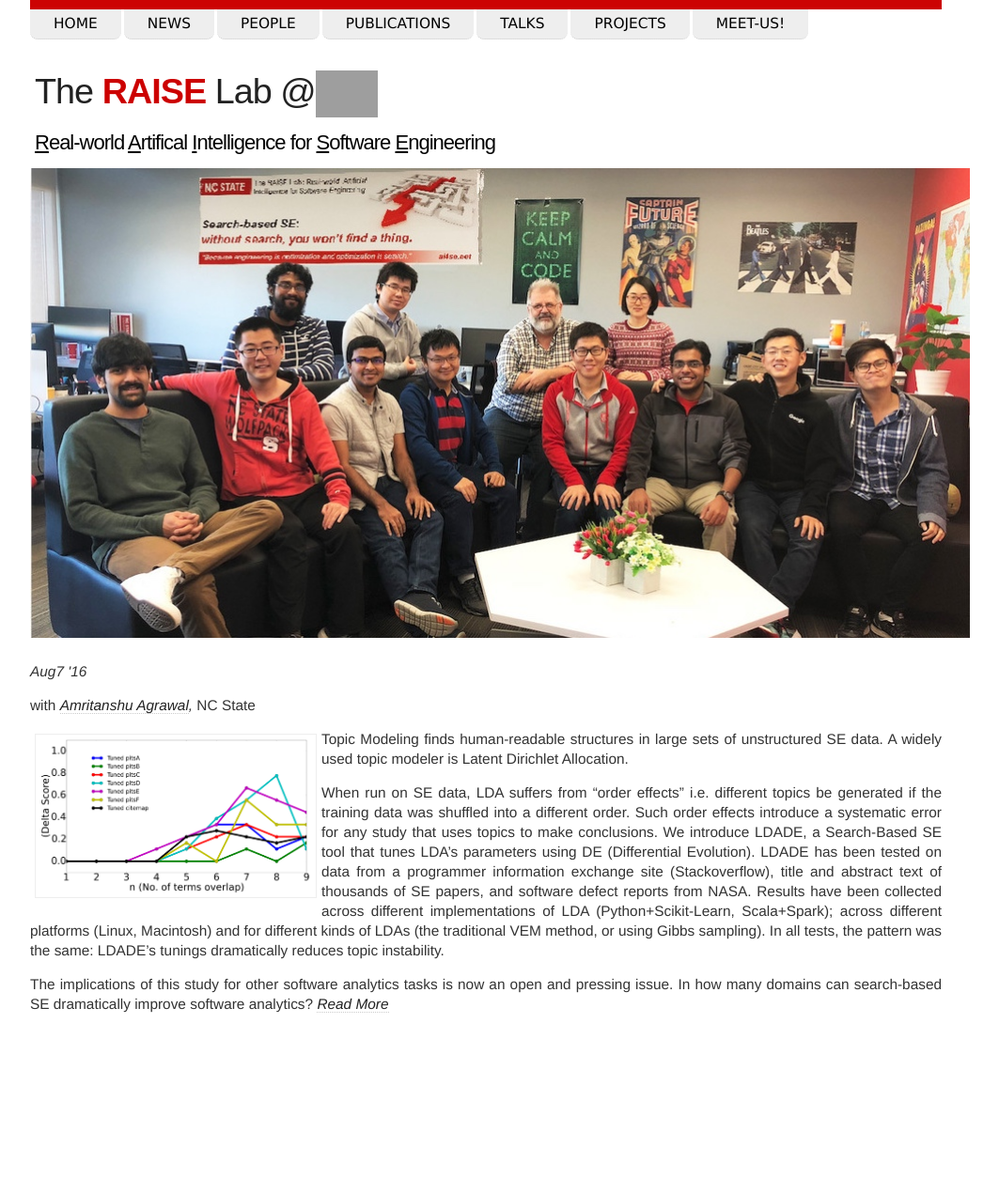
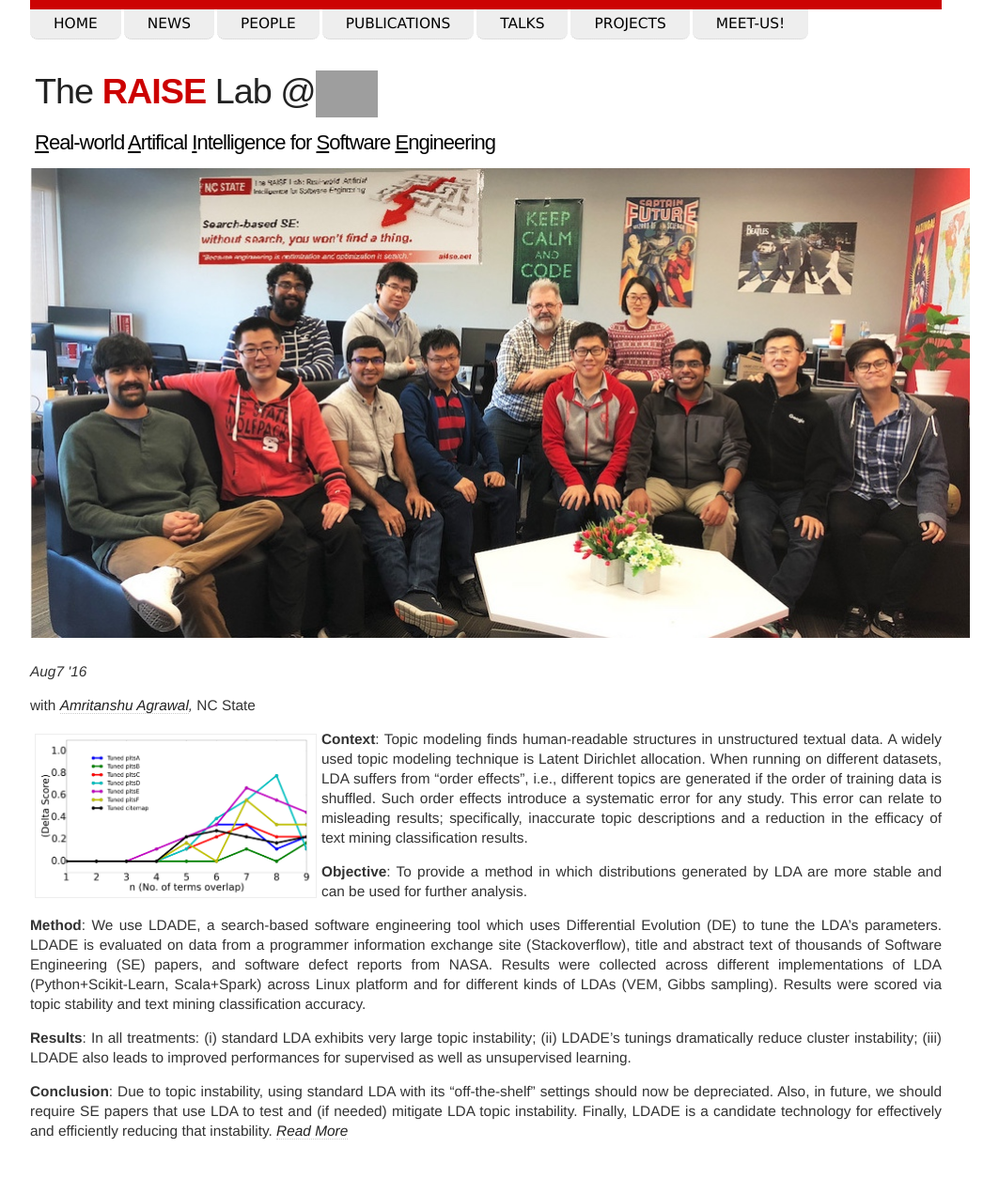
Before and after one commit to ai-se/ai-se.github.io, a Jekyll site: the page built from projects/_posts/2016-08-07-LDADE.md, in a window 1280 px wide. Shown: the whole page at 94% size, without its empty margins (128-1191 px from the left). Built offline with Jekyll 4.4.1, drawn with Linux system fonts in a browser that asks for light colours; before the commit the page ends 1136 px from its top, so only the background shows below that; grey boxes are pictures that could not be loaded.

Commit message:
Update 2016-08-07-LDADE.md

```diff
--- a/projects/_posts/2016-08-07-LDADE.md
+++ b/projects/_posts/2016-08-07-LDADE.md
@@ -10,13 +10,22 @@ with _[Amritanshu Agrawal](/people/2014/05/17/Amritanshu-Agrawal/),_ NC State
 <img align="left" width="300"
  src="/img/tuned_delta_vem.png">
 
-Topic Modeling finds human-readable structures in large sets of unstructured SE data. A widely used topic modeler is Latent Dirichlet Allocation.
+**Context**: Topic modeling finds human-readable structures in unstructured textual data. A widely used topic modeling technique
+is Latent Dirichlet allocation. When running on different datasets, LDA suffers from “order effects”, i.e., different topics are
+generated if the order of training data is shuffled. Such order effects introduce a systematic error for any study. This error can relate
+to misleading results; specifically, inaccurate topic descriptions and a reduction in the efficacy of text mining classification results.
 
-When run on SE data, LDA suffers from “order effects” i.e. different topics be generated if the training data was shuffled into a different order. Such order effects introduce a systematic
-error for any study that uses topics to make conclusions. We introduce LDADE, a Search-Based SE tool that tunes LDA’s parameters using DE (Differential Evolution).
-LDADE has been tested on data from a programmer information exchange site (Stackoverflow), title and abstract text of thousands of SE papers, and software defect reports from
-NASA. Results have been collected across different implementations of LDA (Python+Scikit-Learn, Scala+Spark); across different platforms (Linux, Macintosh) and for different kinds of LDAs
-(the traditional VEM method, or using Gibbs sampling). In all tests, the pattern was the same: LDADE’s tunings dramatically
-reduces topic instability.
+**Objective**: To provide a method in which distributions generated by LDA are more stable and can be used for further analysis.
 
-The implications of this study for other software analytics tasks is now an open and pressing issue. In how many domains can search-based SE dramatically improve software analytics? _[Read More](http://arxiv.org/abs/1608.08176)_
+**Method**: We use LDADE, a search-based software engineering tool which uses Differential Evolution (DE) to tune the LDA’s
+parameters. LDADE is evaluated on data from a programmer information exchange site (Stackoverflow), title and abstract text of
+thousands of Software Engineering (SE) papers, and software defect reports from NASA. Results were collected across different
+implementations of LDA (Python+Scikit-Learn, Scala+Spark) across Linux platform and for different kinds of LDAs (VEM, Gibbs
+sampling). Results were scored via topic stability and text mining classification accuracy.
+
+**Results**: In all treatments: (i) standard LDA exhibits very large topic instability; (ii) LDADE’s tunings dramatically reduce cluster
+instability; (iii) LDADE also leads to improved performances for supervised as well as unsupervised learning.
+
+**Conclusion**: Due to topic instability, using standard LDA with its “off-the-shelf” settings should now be depreciated. Also, in
+future, we should require SE papers that use LDA to test and (if needed) mitigate LDA topic instability. Finally, LDADE is a
+candidate technology for effectively and efficiently reducing that instability. _[Read More](http://arxiv.org/abs/1608.08176)_
```
